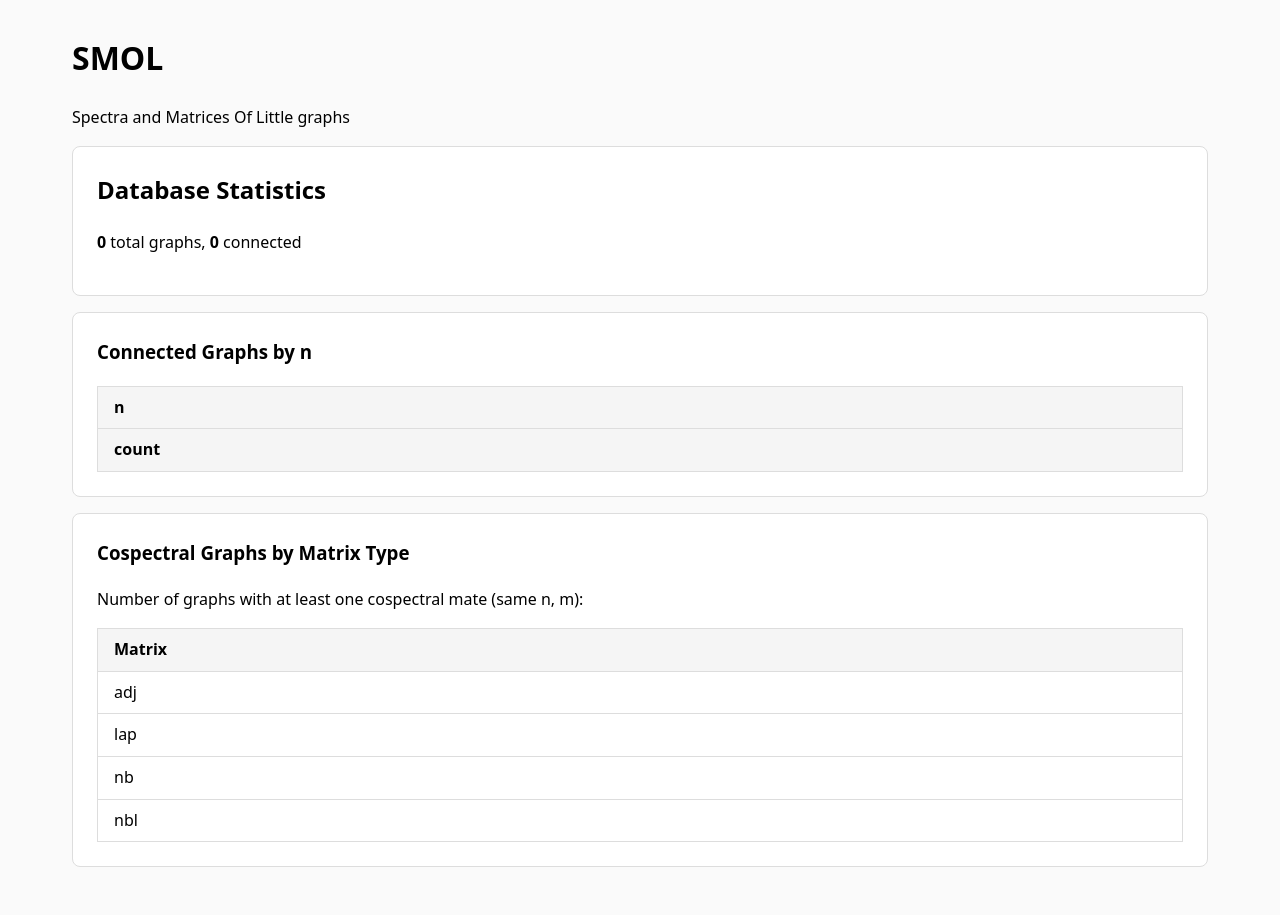
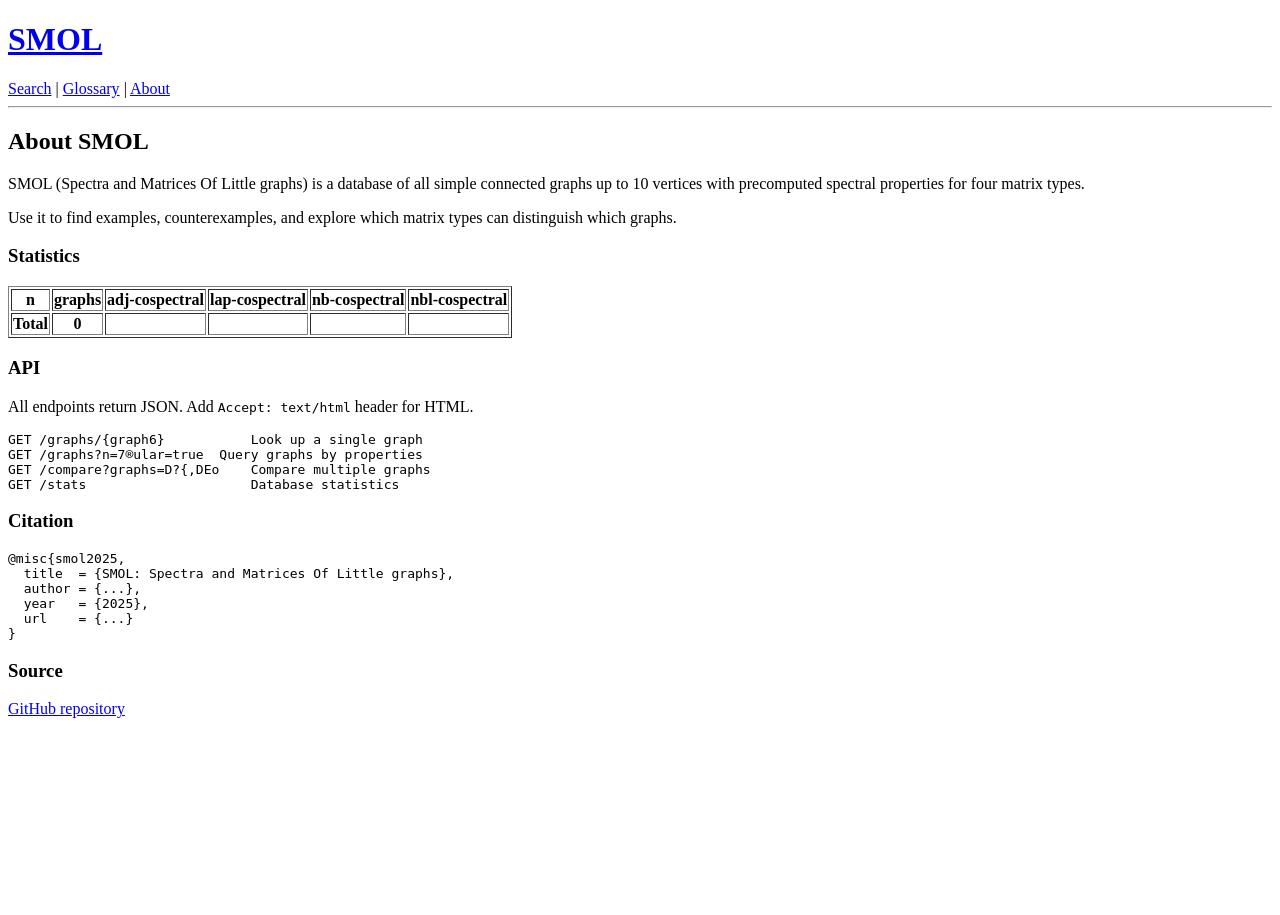
Before and after one commit to leotrs/smol, a FastAPI app: page /stats in a window 1280 px wide. After the commit the page ends 718 px from the top, so only its background shows below. Run offline with FastAPI, Linux system fonts and the light colour scheme; data that the repository does not hold is empty; some libraries are stand-ins or nearby versions.

Commit message:
Add HTMX pages: home, glossary, about
Pages:
- / (home): Search form with filters, HTMX-powered results
- /graph/{g6}: Graph detail with cospectral mates
- /compare: Side-by-side comparison
- /glossary: Terminology definitions
- /about: Project info, stats, API docs

Bare HTML, no styling yet.

🤖 Generated with [Claude Code](https://claude.com/claude-code)

Co-Authored-By: Claude Opus 4.5 <noreply@anthropic.com>

```diff
--- a/api/main.py
+++ b/api/main.py
@@ -82,7 +82,13 @@ def row_to_graph_summary(row: dict) -> GraphSummary:
     )
 
 
-@app.get("/graphs/{graph6}")
+@app.get("/", response_class=HTMLResponse)
+async def home(request: Request):
+    """Home page with search."""
+    return templates.TemplateResponse("home.html", {"request": request})
+
+
+@app.get("/graph/{graph6}")
 async def get_graph_by_id(graph6: str, request: Request):
     """Look up a graph by its graph6 string."""
     row = fetch_graph(graph6)
@@ -108,6 +114,7 @@ async def get_graph_by_id(graph6: str, request: Request):
 @app.get("/graphs")
 async def list_graphs(
     request: Request,
+    graph6: str | None = None,
     n: int | None = None,
     n_min: int | None = None,
     n_max: int | None = None,
@@ -122,6 +129,29 @@ async def list_graphs(
     offset: int = 0,
 ):
     """Query graphs with filters."""
+    # Direct lookup by graph6
+    if graph6:
+        row = fetch_graph(graph6)
+        if not row:
+            if wants_html(request):
+                return templates.TemplateResponse(
+                    "graph_list.html", {"request": request, "graphs": []}
+                )
+            return []
+        hashes = {
+            "adj": row["adj_spectral_hash"],
+            "lap": row["lap_spectral_hash"],
+            "nb": row["nb_spectral_hash"],
+            "nbl": row["nbl_spectral_hash"],
+        }
+        mates = fetch_cospectral_mates(graph6, row["n"], hashes)
+        graph = row_to_graph_full(row, mates)
+        if wants_html(request):
+            return templates.TemplateResponse(
+                "graph_detail.html", {"request": request, "graph": graph}
+            )
+        return [graph]
+
     rows = query_graphs(
         n=n,
         n_min=n_min,
@@ -191,14 +221,33 @@ async def compare_graphs(
     return result
 
 
+@app.get("/glossary", response_class=HTMLResponse)
+async def glossary(request: Request):
+    """Terminology glossary."""
+    return templates.TemplateResponse("glossary.html", {"request": request})
+
+
+@app.get("/about")
+async def about(request: Request):
+    """About page with statistics."""
+    data = get_stats()
+    stats = Stats(**data)
+
+    if wants_html(request):
+        return templates.TemplateResponse(
+            "about.html", {"request": request, "stats": stats}
+        )
+    return stats
+
+
 @app.get("/stats")
 async def stats(request: Request):
-    """Get database statistics."""
+    """Get database statistics (API)."""
     data = get_stats()
     result = Stats(**data)
 
     if wants_html(request):
         return templates.TemplateResponse(
-            "stats.html", {"request": request, "stats": result}
+            "about.html", {"request": request, "stats": result}
         )
     return result
--- /dev/null
+++ b/api/templates/about.html
@@ -0,0 +1,72 @@
+{% extends "base.html" %}
+
+{% block title %}About - SMOL{% endblock %}
+
+{% block content %}
+<h2>About SMOL</h2>
+
+<p>
+    SMOL (Spectra and Matrices Of Little graphs) is a database of all simple connected graphs
+    up to 10 vertices with precomputed spectral properties for four matrix types.
+</p>
+
+<p>
+    Use it to find examples, counterexamples, and explore which matrix types can distinguish
+    which graphs.
+</p>
+
+<h3>Statistics</h3>
+<table border="1">
+    <tr>
+        <th>n</th>
+        <th>graphs</th>
+        <th>adj-cospectral</th>
+        <th>lap-cospectral</th>
+        <th>nb-cospectral</th>
+        <th>nbl-cospectral</th>
+    </tr>
+    {% for n, count in stats.counts_by_n.items() %}
+    <tr>
+        <td>{{ n }}</td>
+        <td>{{ "{:,}".format(count) }}</td>
+        <td>{{ "{:,}".format(stats.cospectral_counts.adj.get(n, 0)) }}</td>
+        <td>{{ "{:,}".format(stats.cospectral_counts.lap.get(n, 0)) }}</td>
+        <td>{{ "{:,}".format(stats.cospectral_counts.nb.get(n, 0)) }}</td>
+        <td>{{ "{:,}".format(stats.cospectral_counts.nbl.get(n, 0)) }}</td>
+    </tr>
+    {% endfor %}
+    <tr>
+        <th>Total</th>
+        <th>{{ "{:,}".format(stats.connected_graphs) }}</th>
+        <td></td>
+        <td></td>
+        <td></td>
+        <td></td>
+    </tr>
+</table>
+
+<h3>API</h3>
+<p>All endpoints return JSON. Add <code>Accept: text/html</code> header for HTML.</p>
+
+<pre>
+GET /graphs/{graph6}           Look up a single graph
+GET /graphs?n=7&regular=true  Query graphs by properties
+GET /compare?graphs=D?{,DEo    Compare multiple graphs
+GET /stats                     Database statistics
+</pre>
+
+<h3>Citation</h3>
+<pre>
+@misc{smol2025,
+  title  = {SMOL: Spectra and Matrices Of Little graphs},
+  author = {...},
+  year   = {2025},
+  url    = {...}
+}
+</pre>
+
+<h3>Source</h3>
+<p>
+    <a href="https://github.com/...">GitHub repository</a>
+</p>
+{% endblock %}
--- a/api/templates/base.html
+++ b/api/templates/base.html
@@ -6,61 +6,17 @@
     <title>{% block title %}SMOL{% endblock %}</title>
     <script src="https://unpkg.com/htmx.org@2.0.4"></script>
     <script defer src="https://unpkg.com/alpinejs@3.x.x/dist/cdn.min.js"></script>
-    <style>
-        * { box-sizing: border-box; }
-        body {
-            font-family: system-ui, -apple-system, sans-serif;
-            line-height: 1.6;
-            max-width: 1200px;
-            margin: 0 auto;
-            padding: 2rem;
-            background: #fafafa;
-        }
-        h1, h2, h3 { margin-top: 0; }
-        table {
-            border-collapse: collapse;
-            width: 100%;
-            background: white;
-        }
-        th, td {
-            border: 1px solid #ddd;
-            padding: 0.5rem 1rem;
-            text-align: left;
-        }
-        th { background: #f5f5f5; }
-        tr:hover { background: #f9f9f9; }
-        code {
-            background: #e8e8e8;
-            padding: 0.2em 0.4em;
-            border-radius: 3px;
-            font-size: 0.9em;
-        }
-        a { color: #0066cc; }
-        .tag {
-            display: inline-block;
-            padding: 0.2em 0.5em;
-            border-radius: 3px;
-            font-size: 0.8em;
-            margin-right: 0.3em;
-        }
-        .tag-true { background: #d4edda; color: #155724; }
-        .tag-false { background: #f8d7da; color: #721c24; }
-        .tag-same { background: #d4edda; color: #155724; }
-        .tag-different { background: #fff3cd; color: #856404; }
-        .card {
-            background: white;
-            border: 1px solid #ddd;
-            border-radius: 8px;
-            padding: 1.5rem;
-            margin-bottom: 1rem;
-        }
-    </style>
 </head>
 <body>
     <header>
-        <h1><a href="/" style="text-decoration: none; color: inherit;">SMOL</a></h1>
-        <p>Spectra and Matrices Of Little graphs</p>
+        <h1><a href="/">SMOL</a></h1>
+        <nav>
+            <a href="/">Search</a> |
+            <a href="/glossary">Glossary</a> |
+            <a href="/about">About</a>
+        </nav>
     </header>
+    <hr>
     <main>
         {% block content %}{% endblock %}
     </main>
--- a/api/templates/stats.html
+++ /dev/null
@@ -1,52 +0,0 @@
-{% extends "base.html" %}
-
-{% block title %}Statistics - SMOL{% endblock %}
-
-{% block content %}
-<div class="card">
-    <h2>Database Statistics</h2>
-    <p>
-        <strong>{{ "{:,}".format(stats.total_graphs) }}</strong> total graphs,
-        <strong>{{ "{:,}".format(stats.connected_graphs) }}</strong> connected
-    </p>
-</div>
-
-<div class="card">
-    <h3>Connected Graphs by n</h3>
-    <table>
-        <tr>
-            <th>n</th>
-            {% for n in stats.counts_by_n.keys() %}
-            <td>{{ n }}</td>
-            {% endfor %}
-        </tr>
-        <tr>
-            <th>count</th>
-            {% for count in stats.counts_by_n.values() %}
-            <td>{{ "{:,}".format(count) }}</td>
-            {% endfor %}
-        </tr>
-    </table>
-</div>
-
-<div class="card">
-    <h3>Cospectral Graphs by Matrix Type</h3>
-    <p>Number of graphs with at least one cospectral mate (same n, m):</p>
-    <table>
-        <tr>
-            <th>Matrix</th>
-            {% for n in stats.counts_by_n.keys() %}
-            <th>n={{ n }}</th>
-            {% endfor %}
-        </tr>
-        {% for matrix in ['adj', 'lap', 'nb', 'nbl'] %}
-        <tr>
-            <td>{{ matrix }}</td>
-            {% for n in stats.counts_by_n.keys() %}
-            <td>{{ "{:,}".format(stats.cospectral_counts[matrix].get(n, 0)) }}</td>
-            {% endfor %}
-        </tr>
-        {% endfor %}
-    </table>
-</div>
-{% endblock %}
```
Also changed, not shown: api/templates/compare.html (+14 -19 lines), api/templates/glossary.html (added, +97 -0 lines), api/templates/graph_detail.html (+41 -37 lines), api/templates/graph_list.html (+15 -17 lines), api/templates/home.html (added, +55 -0 lines).
